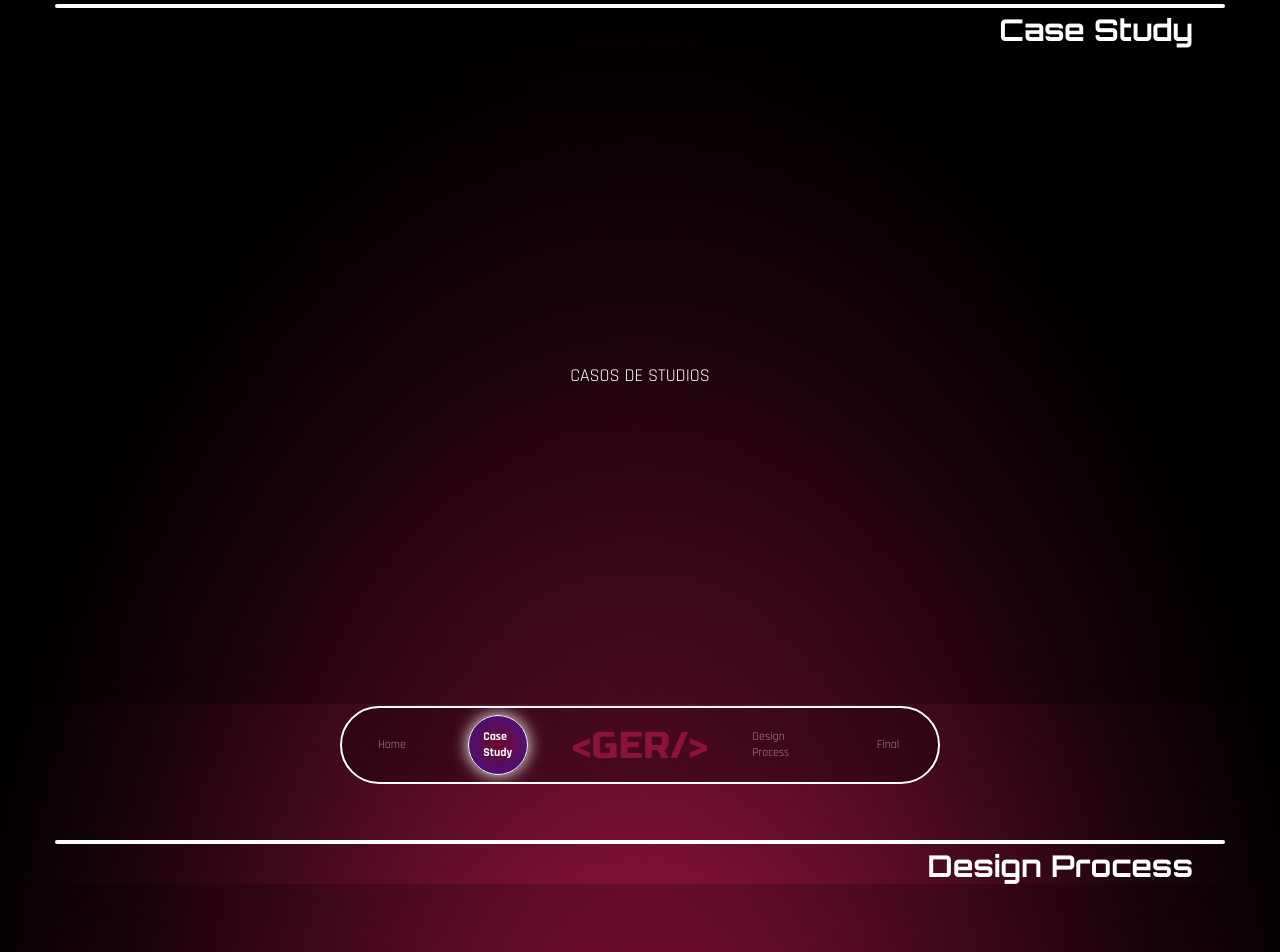
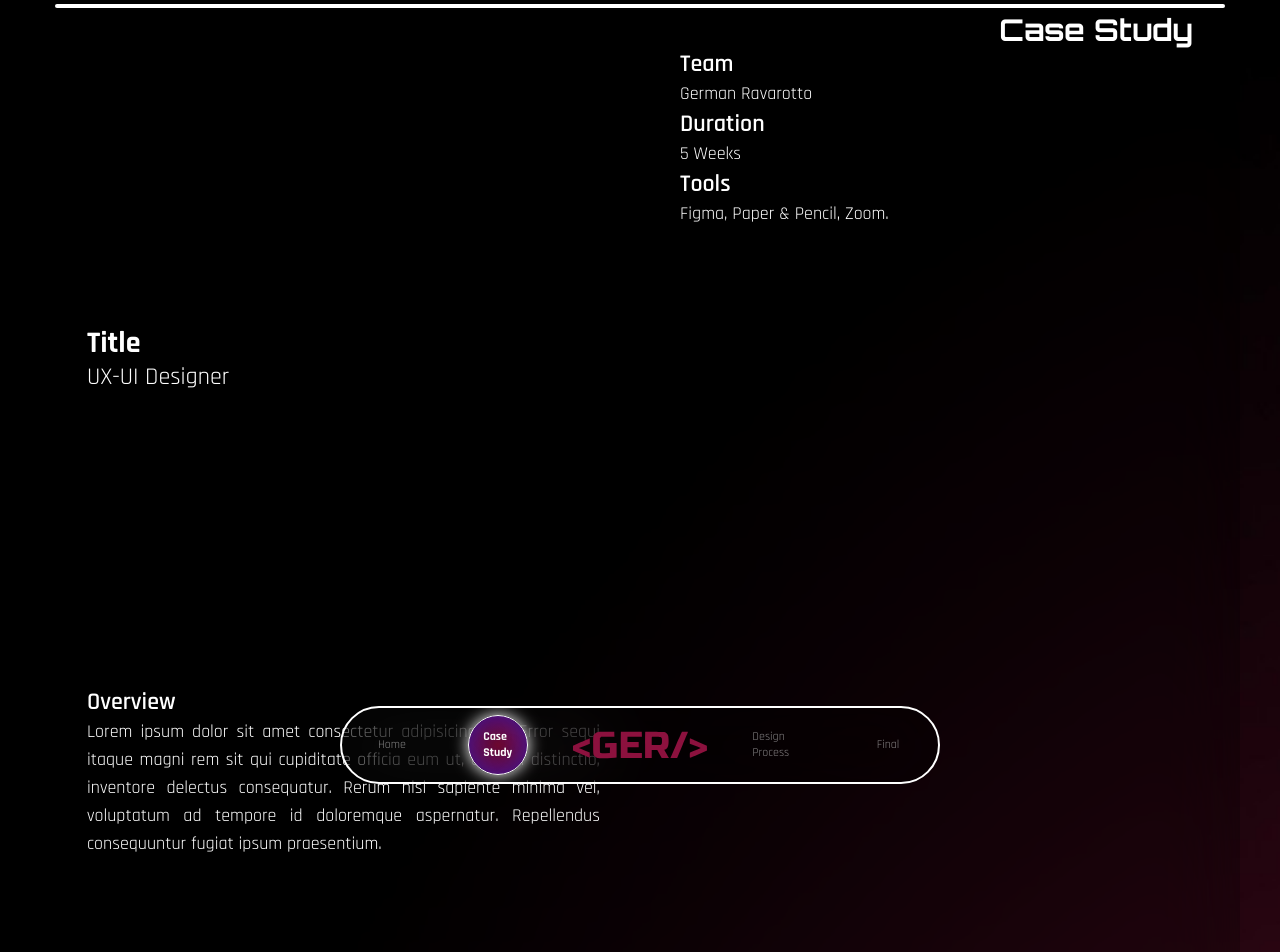
Before and after one commit to German44/Portfolio-React, a React (Vite) app: page /CaseStudy in a window 1280 px wide. Shown: the top 952 px of the page. Built offline with nearby package versions, Linux system fonts and the light colour scheme; a web font is replaced by a local one.

Commit message:
About Case Content

```diff
--- a/src/components/about/AboutCaseStudy.jsx
+++ b/src/components/about/AboutCaseStudy.jsx
@@ -9,7 +9,50 @@ const AboutCaseStudy = () => {
       >
         <DividerTag tag="Case Study" />
         <div className="container mx-auto min-h-[82vh] bg-black/20 backdrop-blur-2xl rounded-xl flex items-center">
-          <div className="w-full min-h-[82vh] flex justify-center items-center">CASOS DE STUDIOS</div>
+          <div className="w-full min-h-[82vh] flex justify-center items-center">
+            {/* Grid */}
+            <div className="w-full min-h-[82vh] grid grid-cols-2 grid-rows-10 sm:grid-cols-4 sm:grid-rows-10 gap-4 ">
+              {/* Title */}
+              <div className="col-span-2 sm:col-span-2  flex flex-col justify-center items-start px-8">
+                <h2 className="font-bold text-3xl">Title</h2>
+                <h4 className="font-normal text-2xl">UX-UI Designer</h4>
+              </div>
+              {/* Overview */}
+              <div className="col-span-2 row-span-4 row-start-2 sm:col-span-2 sm:row-span-3 sm:col-start-1 sm:row-start-2 px-8 flex flex-col justify-start items-start">
+                <h4 className="font-semibold text-2xl">Overview</h4>
+                <p className="font-normal text-lg text-justify">
+                  Lorem ipsum dolor sit amet consectetur adipisicing elit. Error
+                  sequi itaque magni rem sit qui cupiditate officia eum ut,
+                  adipisci distinctio, inventore delectus consequatur. Rerum
+                  nisi sapiente minima vel, voluptatum ad tempore id doloremque
+                  aspernatur. Repellendus consequuntur fugiat ipsum praesentium.
+                </p>
+              </div>
+              {/* Table */}
+              <div className="col-span-2 row-span-4 col-start-1 row-start-6 sm:col-span-2 sm:row-span-4 sm:col-start-3 sm:row-start-1 px-8">
+                <h4 className="font-semibold text-2xl">Team</h4>
+                <h5 className="font-normal text-lg text-justify">
+                  German Ravarotto
+                </h5>
+                <h4 className="font-semibold text-2xl">Duration</h4>
+                <h5 className="font-normal text-lg text-justify">
+                  5 Weeks
+                </h5>
+                <h4 className="font-semibold text-2xl">Tools</h4>
+                <h5 className="font-normal text-lg text-justify">
+                  Figma, Paper & Pencil, Zoom.
+                </h5>
+              </div>
+             {/*  Image */}
+              <div className=" col-span-2 col-start-1 row-start-10 sm:col-span-4 sm:row-start-10 px-8">
+                <img
+                className="rounded-lg"
+                  src="../public/pictures/portfolio-img2.png"
+                  alt="Project Picture"
+                />
+              </div>
+            </div>
+          </div>
         </div>
       </section>
     </>
--- a/src/pages/CaseStudyPage.jsx
+++ b/src/pages/CaseStudyPage.jsx
@@ -1,16 +1,24 @@
+import React, { useEffect } from "react";
 import AboutCaseStudy from "../components/about/AboutCaseStudy";
 import DesignProcess from "../components/designProcess/DesignProcess";
 import Final from "../components/final/Final";
 import NavBarCaseStudy from "../components/navbar/NavBarCaseStudy";
 
+const CaseStudyPage = () => {
+  useEffect(() => {
+    // Desplazar la página a la sección AboutCaseStudy cuando se monta el componente
+    const element = document.getElementById("aboutCaseStudy");
+    if (element) {
+      element.scrollIntoView({ behavior: "smooth" });
+    }
+  }, []);
 
-const CaseStudyPage = () => {
   return (
     <>
       <NavBarCaseStudy />
       <AboutCaseStudy />
-      <DesignProcess/>
-      <Final/>
+      <DesignProcess />
+      <Final />
     </>
   );
 };
```
